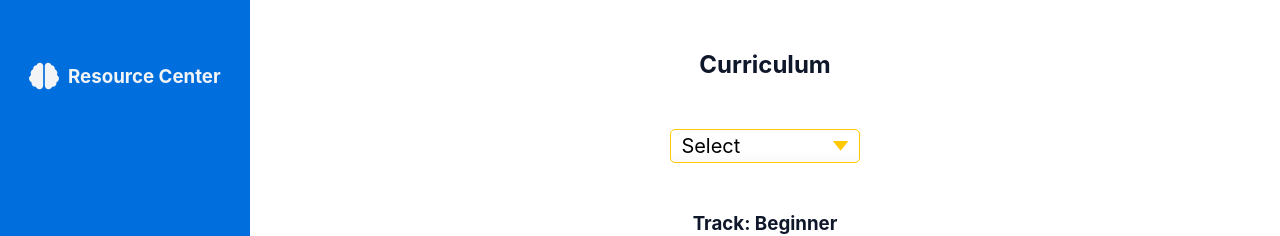
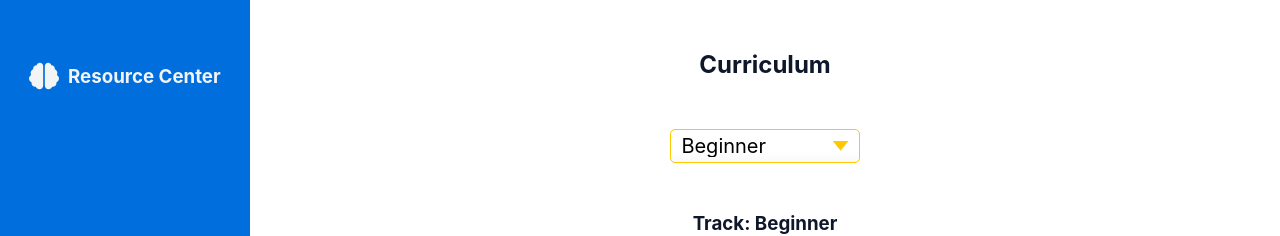
Before and after one commit to ejdunia/fip-resourde-center, a Next.js app: page /curriculum in a window 1280 px wide. Both pictures are taken after a click on the link "EXPLORE". Shown: the top 236 px of the page. Built offline with nearby package versions, Linux system fonts and the light colour scheme.

Commit message:
fixed the select dropdown in the curriculum page

```diff
--- a/pages/curriculum/index.js
+++ b/pages/curriculum/index.js
@@ -1,4 +1,4 @@
-import React from "react";
+import React, { useState } from "react";
 import styles from "@/styles/curriculum.module.css";
 import Accordion from "@/components/Accordion";
 import selectStyles from "@/styles/select.module.css";
@@ -7,7 +7,8 @@ import { useSelector, useDispatch } from "react-redux";
 const Curriculum = ({}) => {
     const user = useSelector((state) => state.user.value);
     let userStage = user.stage;
-    const stage = curriculum[userStage.toLowerCase()];
+    const [currStage, setCurrStage] = useState(userStage);
+    const stage = curriculum[currStage.toLowerCase()];
     console.log(userStage);
 
     return (
@@ -19,8 +20,10 @@ const Curriculum = ({}) => {
                         <select
                             name="stage"
                             id="stage"
-                            onChange={() => {}}
-                            value={"pass a value here for the track"}
+                            onChange={(e) => {
+                                setCurrStage(e.target.value);
+                            }}
+                            value={currStage}
                         >
                             <option value="">Select</option>
                             <option value="Beginner">Beginner</option>
@@ -29,7 +32,7 @@ const Curriculum = ({}) => {
                         </select>
                     </div>
                 </form>
-                <h3>Track: {userStage}</h3>
+                <h3>Track: {currStage}</h3>
                 <div className={styles.accordion}>
                     {stage.map((track) => (
                         <Accordion
```
